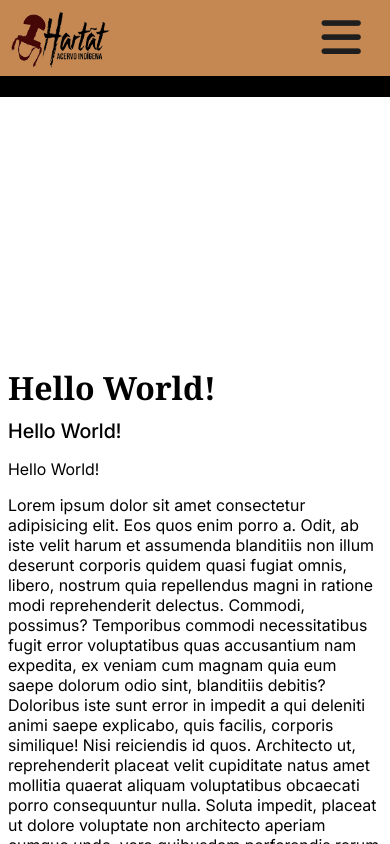
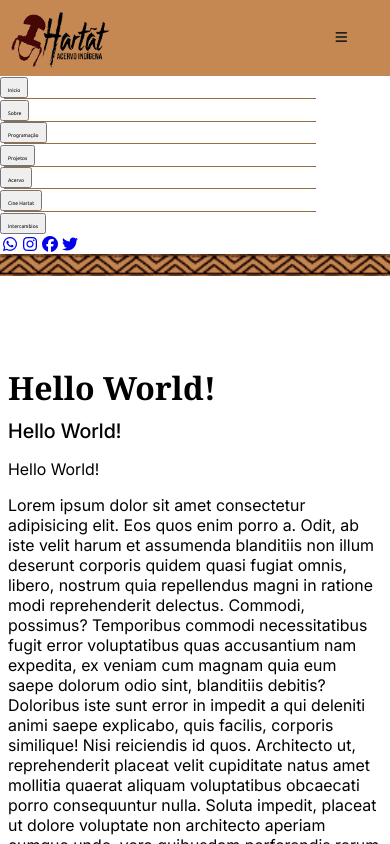
Before and after one commit to adsifspcaragua/Projeto-Hartat, a React (Vite) app: page / in a window 390 px wide. Built offline with nearby package versions, Linux system fonts and the light colour scheme.

Commit message:
comecando topbar parte 2

```diff
--- a/src/components/Sidebar.jsx
+++ b/src/components/Sidebar.jsx
@@ -1,5 +1,6 @@
 import './css/Sidebar.css'
 import logoHartat from '../assets/logo_hartat.webp';
+import DetalheBar from '../assets/detail_topbar.webp';
 
 function Sidebar() {
 
@@ -74,7 +75,9 @@ function Sidebar() {
                         <a href="#"><i class="fa-brands fa-twitter"></i></a>
                     </div>
                 </div>
-                <div className="topbar_detail"></div>
+                <div className="topbar_detail">
+                    <img src={DetalheBar} alt="Logo" className="top_logo_hartat"/>
+                </div>
             </div>
         </>
     )
--- a/src/components/css/Sidebar.css
+++ b/src/components/css/Sidebar.css
@@ -7,6 +7,7 @@
 
     width:  18.229%;
     height: 100vh;
+    max-height: 2160px;
 
     flex-shrink: 0;
 }
@@ -166,7 +167,6 @@ span{
   .options_button{
     width: 100%;
     height: 100%;
-    font-size: 45px;
     display: flex;
     justify-content: center;
     align-items: center;
@@ -174,21 +174,18 @@ span{
 
   .options_button i{
     color: #1e1e1e;
-  }
-
-  .topbar_down{
-    display: none;
+    max-width: 9.62vw;
   }
 
   .topbar_detail {
-    height: 2.5vh;
+    background-color: #C58852;
+    height: auto;
     width: 100%;
-    background-color: #000000;
   }
 
+  .topbar_detail img{
+    width: 100%;
+    height: 100%;
 
-
-
-
-
+  }
 }
```
Also changed, not shown: src/assets/detail_topbar.webp (added).
